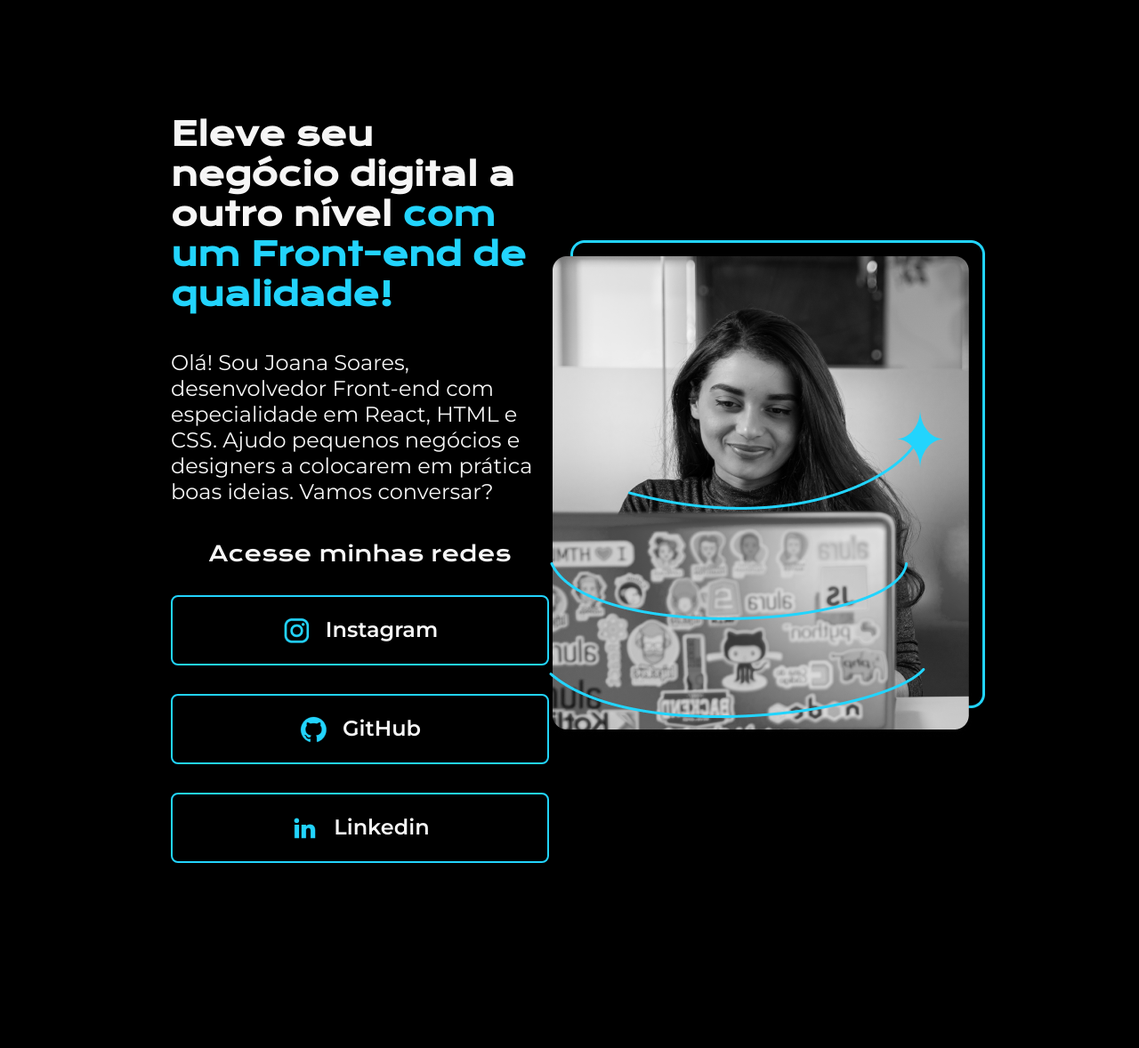
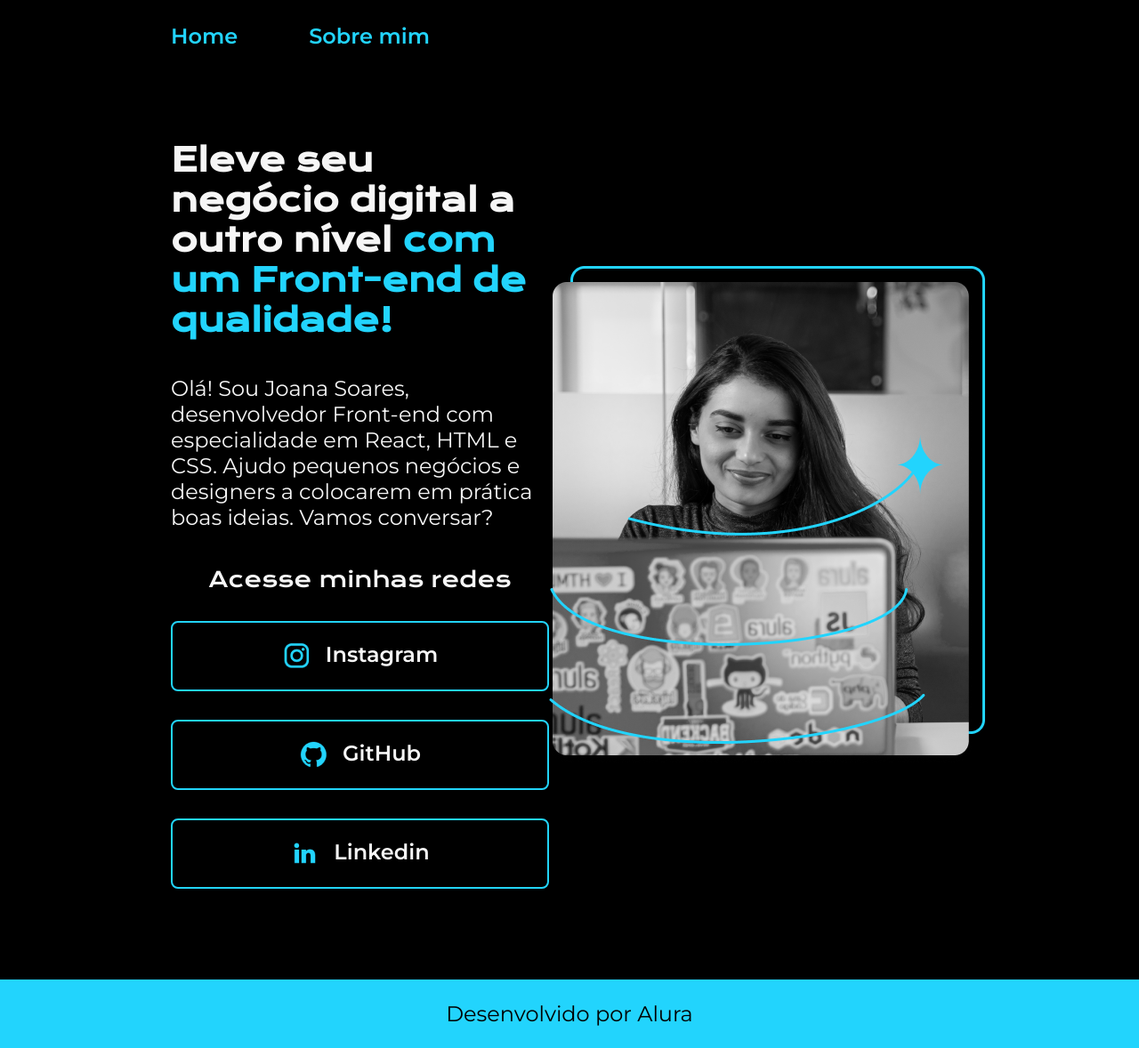
Before and after one commit to EltonLino/portif-lio, a plain HTML site: page index.html in a window 1280 px wide. Shown: the whole page at 89% size. Before the commit the page ends 970 px from the top, so only its background shows below. Drawn offline with nearby package versions, Linux system fonts and the light colour scheme.

Commit message:
desenvolvimento 3

```diff
--- a/index.html
+++ b/index.html
@@ -4,10 +4,15 @@
     <meta charset="UTF-8">
     <meta name="viewport" content="width=device-width, initial-scale=1.0">
     <title>Portifolio</title>
-    <link rel="stylesheet" href="style.css">
+    <link rel="stylesheet" href="./styles/style.css">
 </head>
 <body>
-    <header></header>
+    <header class="cabecalho">
+        <nav class="cabecalho__menu">
+            <a class="cabecalho__menu__links" href="index.html">Home</a>
+            <a class="cabecalho__menu__links" href="about.html">Sobre mim</a>
+        </nav>
+    </header>
     <main class="apresentacao">
         <section class="apresentacao__conteudo">
             <h1 class="apresentacao__conteudo__titulo">
@@ -25,6 +30,8 @@
         </section>
         <img src="./assets/imagem.png" alt="Imagem de Joana Soares programando">
     </main>
-    <footer></footer>
+    <footer>
+        <p class="rodape">Desenvolvido por Alura</p>
+    </footer>
 </body>
 </html>
--- a/style.css
+++ b/styles/style.css
@@ -5,18 +5,32 @@
 }
 
 body {
-    height: 100vh;
+
     box-sizing: border-box;
     background-color: black;
     color: #F6F6F6;
 }
 
-.titulo-destaque {
-    color: #22D4FD;
+.cabecalho {
+    padding: 2% 0% 0% 15%;
 }
 
+.cabecalho__menu {
+    display: flex;
+    gap: 80px;
+}
+
+.cabecalho__menu__links{
+    color: #22D4FD;
+    font-family: "Montserrat", sans-serif;
+    font-size: 24px;
+    font-weight: 600;
+    text-decoration: none;
+}
+
+
 .apresentacao{
-    margin: 10% 15%;
+    padding: 8% 15%;
     display: flex;
     align-items: center;
     justify-content: space-between;
@@ -33,6 +47,10 @@ body {
 .apresentacao__conteudo__titulo{
     font-size: 36px;
     font-family: "Krona One", sans-serif;
+}
+
+.titulo-destaque {
+    color: #22D4FD;
 }
 
 .apresentacao__conteudo__texto{
@@ -73,3 +91,13 @@ body {
 .apresentacao__links__link:hover{
     background-color: #272727;
 }
+
+.rodape{
+    padding: 24px;
+    color: #000000;
+    background-color: #22D4FD;
+    text-align: center;
+    font-family: "Montserrat", sans-serif;
+    font-size: 24px;
+    font-weight: 400;
+}
```
Also changed, not shown: about.html (added, +22 -0 lines).
